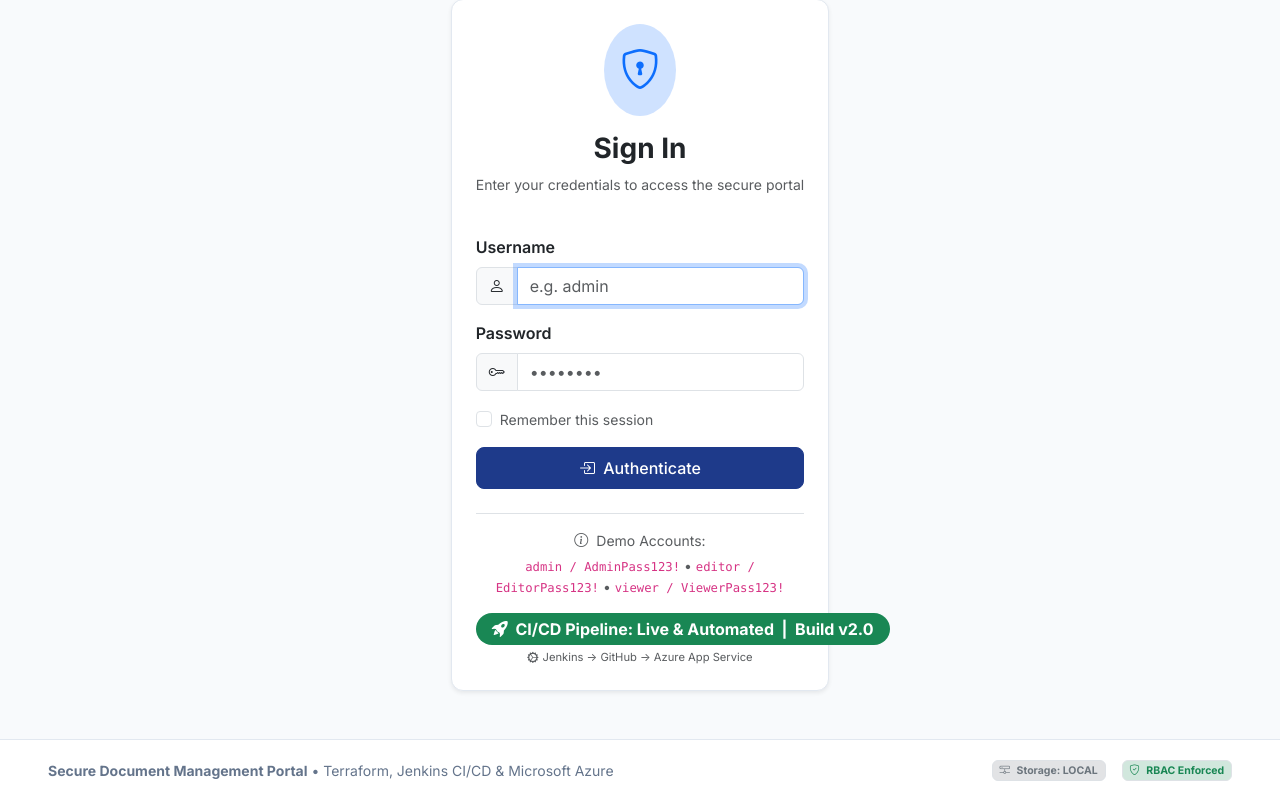
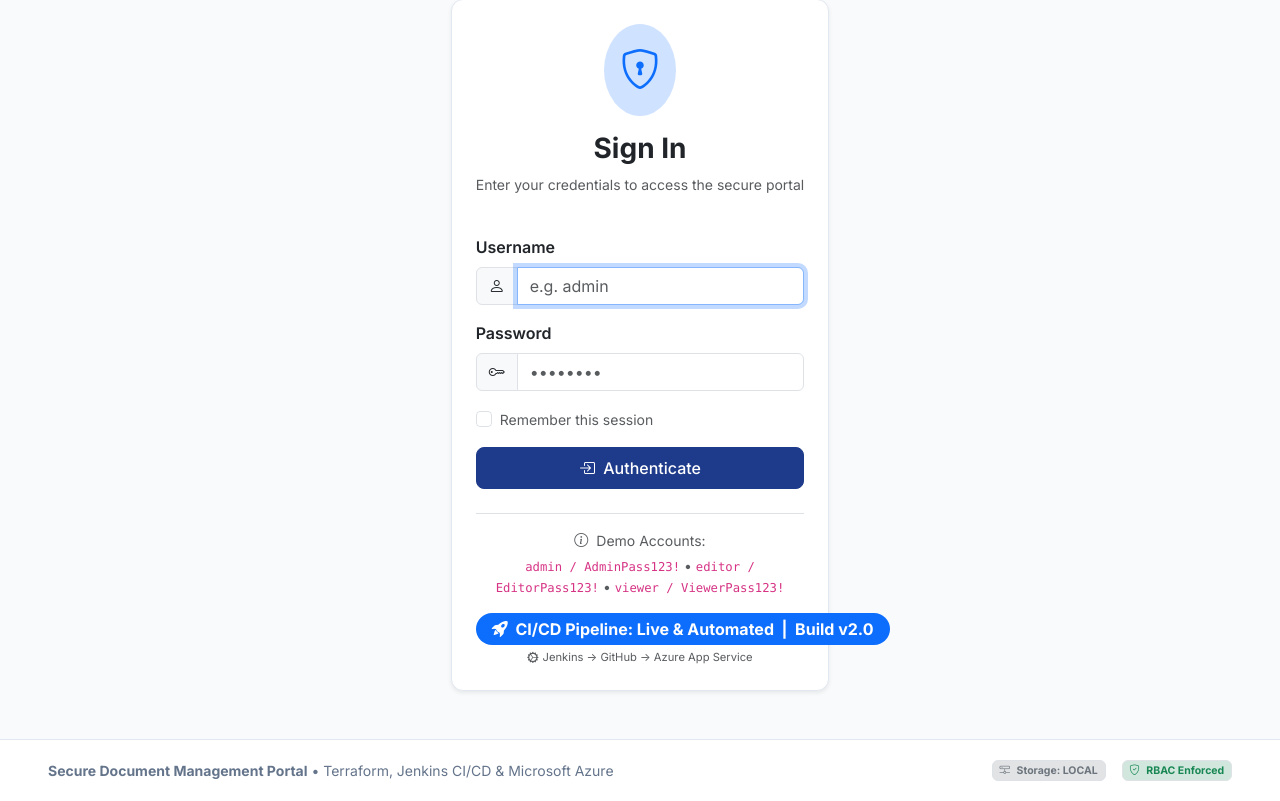
Before and after one commit to Monish-15/cloud-dms-portal, a Flask app: page /login in a window 1280 px wide. Shown: the part 151-952 px from the top of the page. Run offline with Flask 3, Linux system fonts and the light colour scheme.

Commit message:
ui: change CI/CD badge colour from green to blue

```diff
--- a/app/templates/auth/login.html
+++ b/app/templates/auth/login.html
@@ -49,7 +49,7 @@
                 <code>editor / EditorPass123!</code> &bull;
                 <code>viewer / ViewerPass123!</code>
                 <div class="mt-3">
-                    <span class="badge rounded-pill bg-success px-3 py-2 fs-6">
+                    <span class="badge rounded-pill bg-primary px-3 py-2 fs-6">
                         <i class="bi bi-rocket-takeoff-fill me-1"></i>
                         CI/CD Pipeline: Live &amp; Automated &nbsp;|&nbsp; Build v2.0
                     </span>
```
